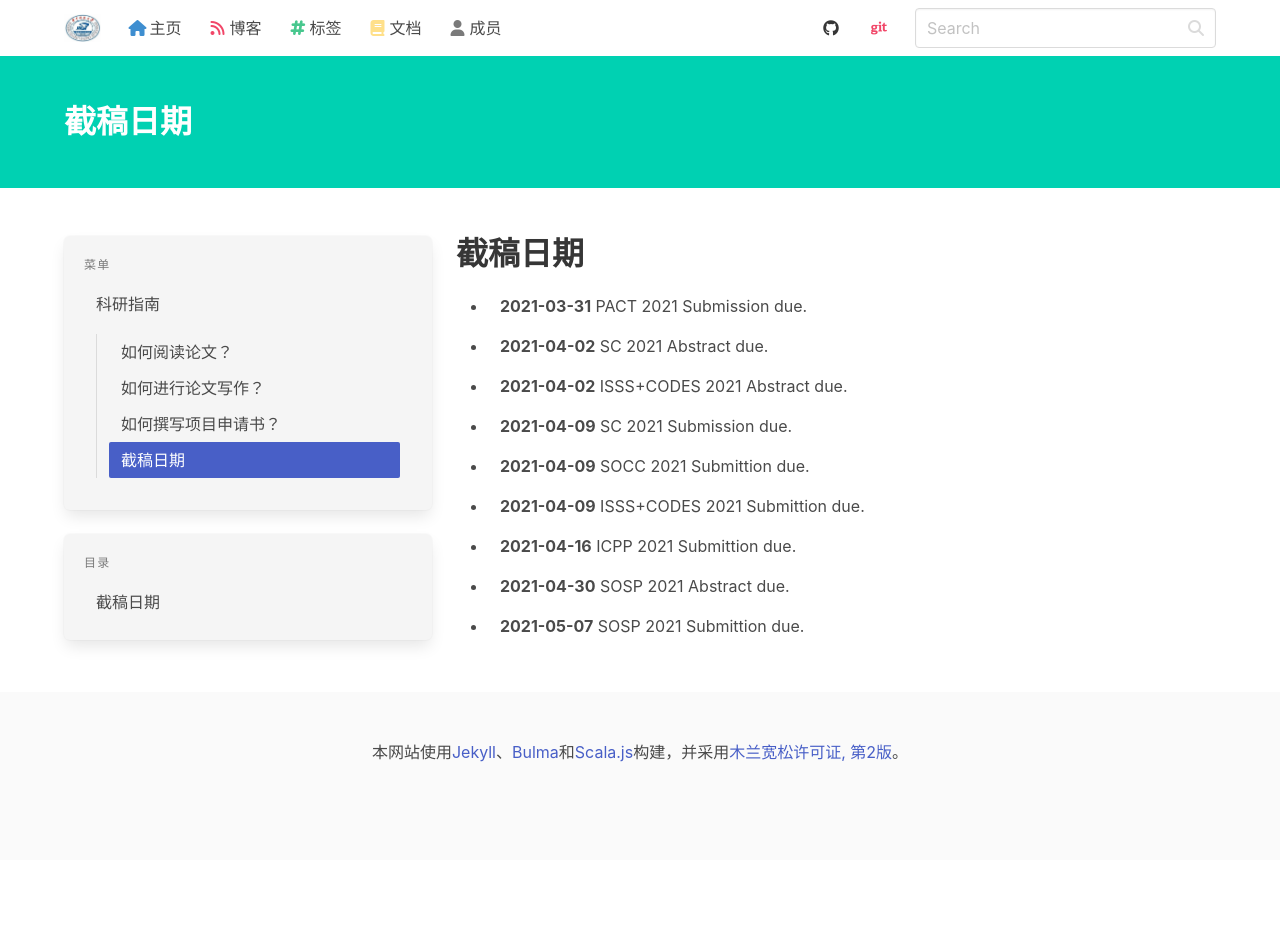
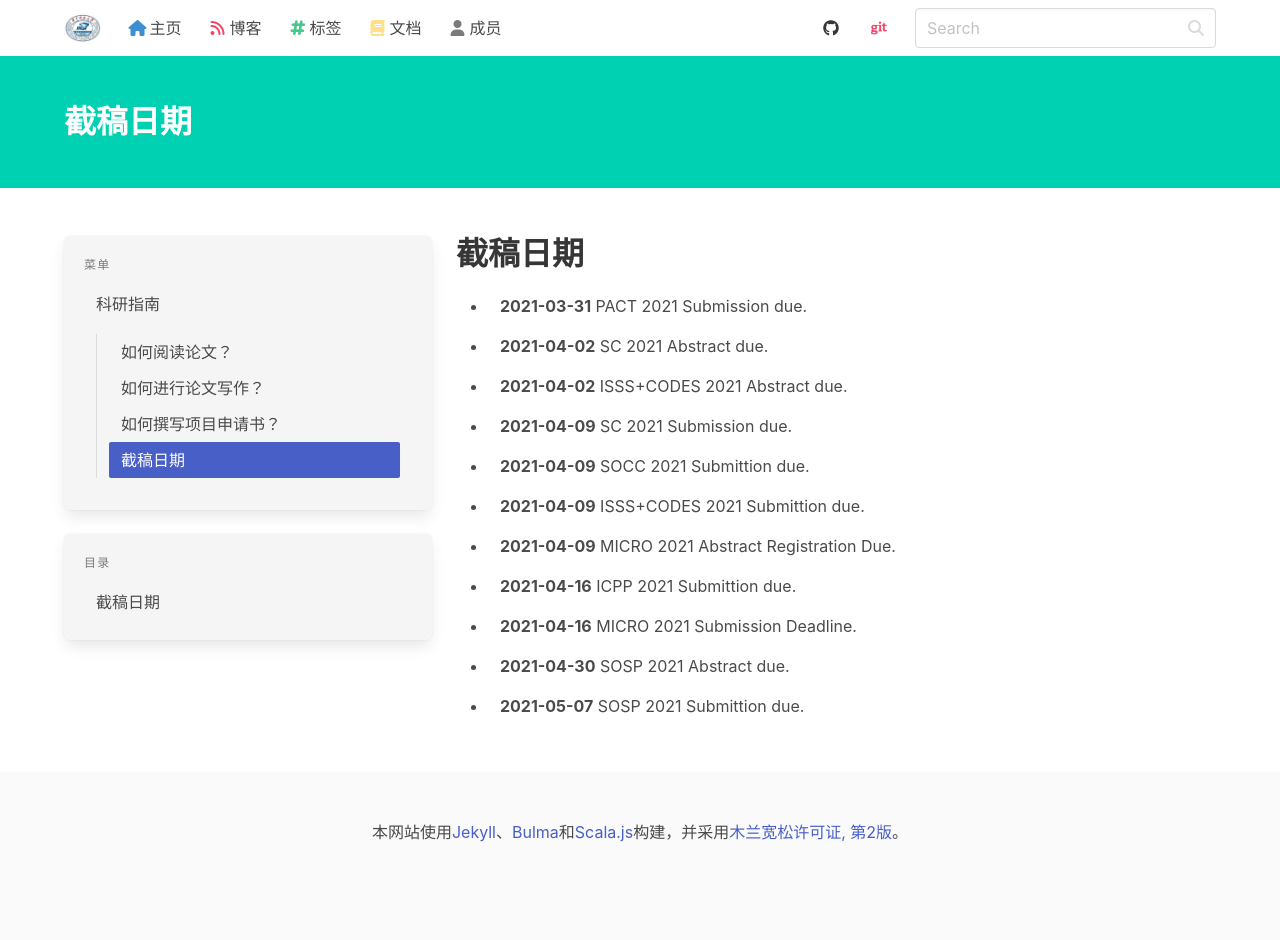
Before and after one commit to haslaboratory/haslaboratory.github.io, a Jekyll site: the page built from _docs/research/deadlines.md, in a window 1280 px wide. Built offline with Jekyll 4.4.1, drawn with Linux system fonts in a browser that asks for light colours; nearby versions of some CDN libraries; library files that are not in the unit come from our copies; before the commit the page ends 900 px from its top, so only the background shows below that.

Commit message:
micro 2021

```diff
--- a/_data/deadlines.yml
+++ b/_data/deadlines.yml
@@ -87,3 +87,13 @@
   description: Submittion due.
   deadline: 2021-02-11
   url: http://spaa.acm.org/
+
+- conference: MICRO 2021
+  description: Abstract Registration Due.
+  deadline: 2021-04-09
+  url: https://www.microarch.org/micro54/submit/papers.php
+
+- conference: MICRO 2021
+  description: Submission Deadline.
+  deadline: 2021-04-16
+  url: https://www.microarch.org/micro54/submit/papers.php
```
